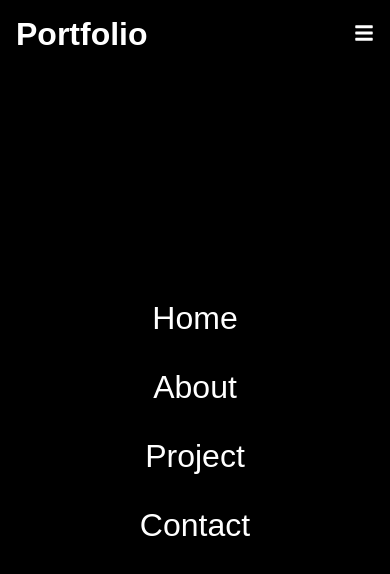
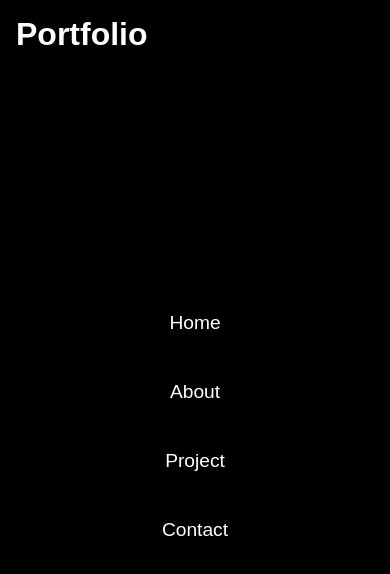
Before and after one commit to Fatuma2117/fatuma-portfolio, a React (Create React App) app: page / in a window 390 px wide. Shown: the top 574 px of the page. Built offline with nearby package versions, Linux system fonts and the light colour scheme.

Commit message:
made hamburger responsive

```diff
--- a/src/components/Navbar/Navbar.css
+++ b/src/components/Navbar/Navbar.css
@@ -38,13 +38,7 @@
       padding: 1rem 0;
       font-size: 2rem;
     }
-    .nav-main li a{
-      font-size: 2rem;
 
-    }
-    .hamburger{
-      display: initial;
-    }
 
 
   }
```
